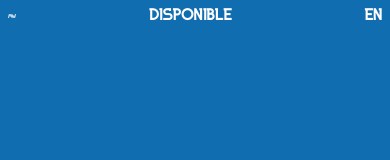
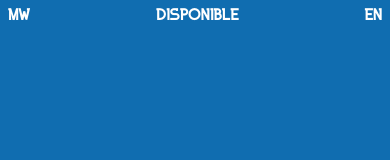
Before and after one commit to Mikael-W/Folio-V1_MW, a Vue app in the folder folio-v1/: page /fr in a window 390 px wide. Shown: the top 160 px of the page. Built offline with nearby package versions, Linux system fonts and the light colour scheme.

Commit message:
header corrections

```diff
--- a/folio-v1/src/components/Accueil.vue
+++ b/folio-v1/src/components/Accueil.vue
@@ -1,7 +1,7 @@
 <template>
   <div class="folio-home">
     <div class="header-bar">
-      <img class="logo" src="../assets/img/mw_logoW.png"/>
+       <div class="logo">MW</div>
       <div class="available">DISPONIBLE</div>
       <a class="language" href="/">EN</a>
       </div>
@@ -68,9 +68,12 @@ export default {
   align-items: center;
 }
 .logo{
-  width: 2vw;
+  color:white;
+  font-size: 1.5vw;
   margin-left: 4.5rem;
   padding:0.5rem;
+  font-weight: bold;
+  font-family: INKFERNO,sans-serif;
 }
 .available{
   color: white;
@@ -190,8 +193,7 @@ export default {
     flex-direction: row;
   }
   .insta, .twitter, .contact, .linkedin{
-  width:1.5rem;
-  height:1.5rem;
+  width:2vw;
 }
 @media screen and (max-width: 425px){
   #firstname{
--- a/folio-v1/src/components/Homepage.vue
+++ b/folio-v1/src/components/Homepage.vue
@@ -1,7 +1,7 @@
 <template>
   <div class="folio-home">
     <div class="header-bar">
-      <img class="logo" src="../assets/img/mw_logo.png"/>
+      <div class="logo">MW</div>
       <div class="available">AVAILABLE</div>
       <a class="language" href="/fr">FR</a>
       </div>
@@ -14,7 +14,7 @@
     <a href="https://www.instagram.com/mikaelw_dev/"><img src="../assets/img/instalogo.png" class="insta"></a>
     <a href="https://twitter.com/w3_mika"><img src="../assets/img/twitlogo.png" class="twitter"></a>
     <a href="https://www.linkedin.com/in/mikael-w/?locale=en_US"><img src="../assets/img/linkedin-logo.png" class="linkedin"></a>
-    <a href="mailto:hello@mikaelw.com"><img src="../assets/img/email.png" class="contact"></a>
+    <a href="mailto:someone@yoursite.com"><img src="../assets/img/email.png" class="contact"></a>
    </div>
   </div>
 </template>
@@ -71,9 +71,11 @@ export default {
 }
 .logo{
   color: #106DB0;
-  width:2vw;
+  font-size: 1.5vw;
   margin-left: 4.5rem;
   padding:0.5rem;
+  font-weight: bold;
+  font-family: INKFERNO,sans-serif;
 }
 .available{
   color: #106DB0;
```
Also changed, not shown: 19 other files (tests, documents, lock files or other folders).
